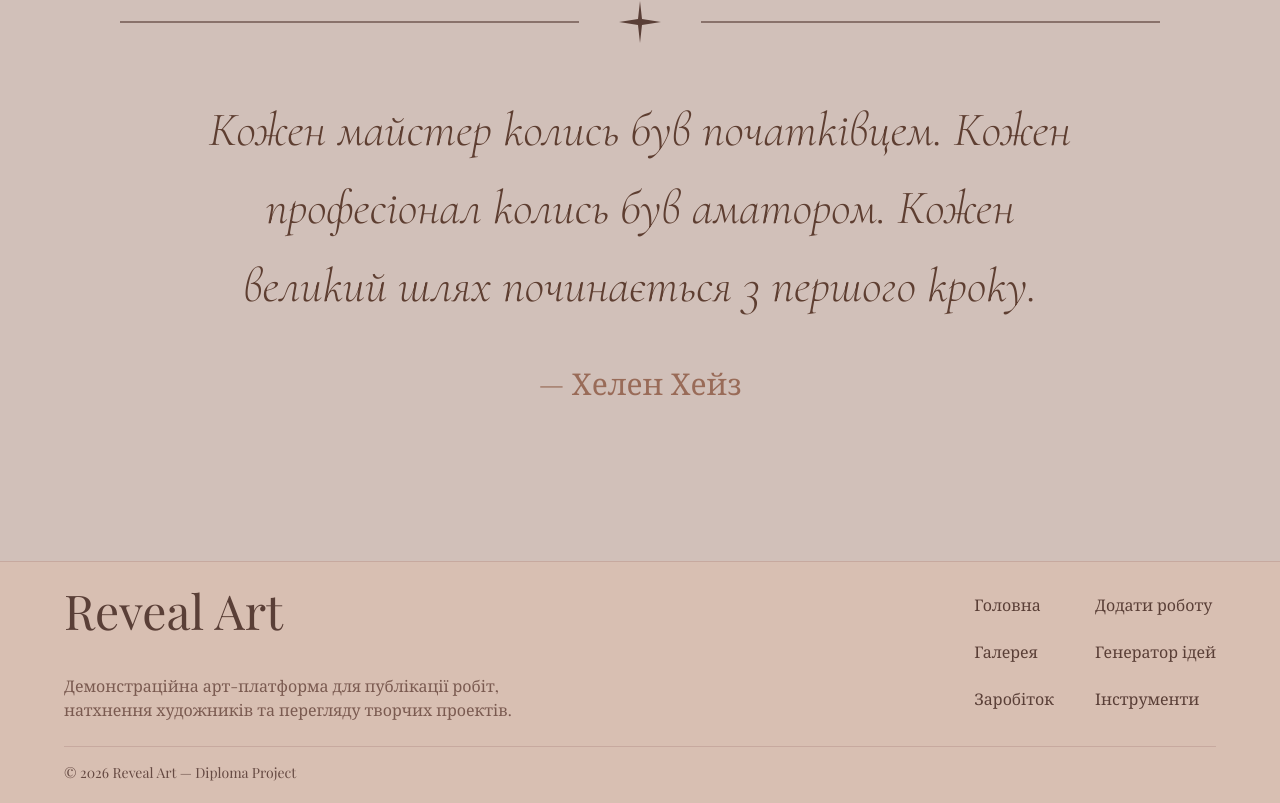
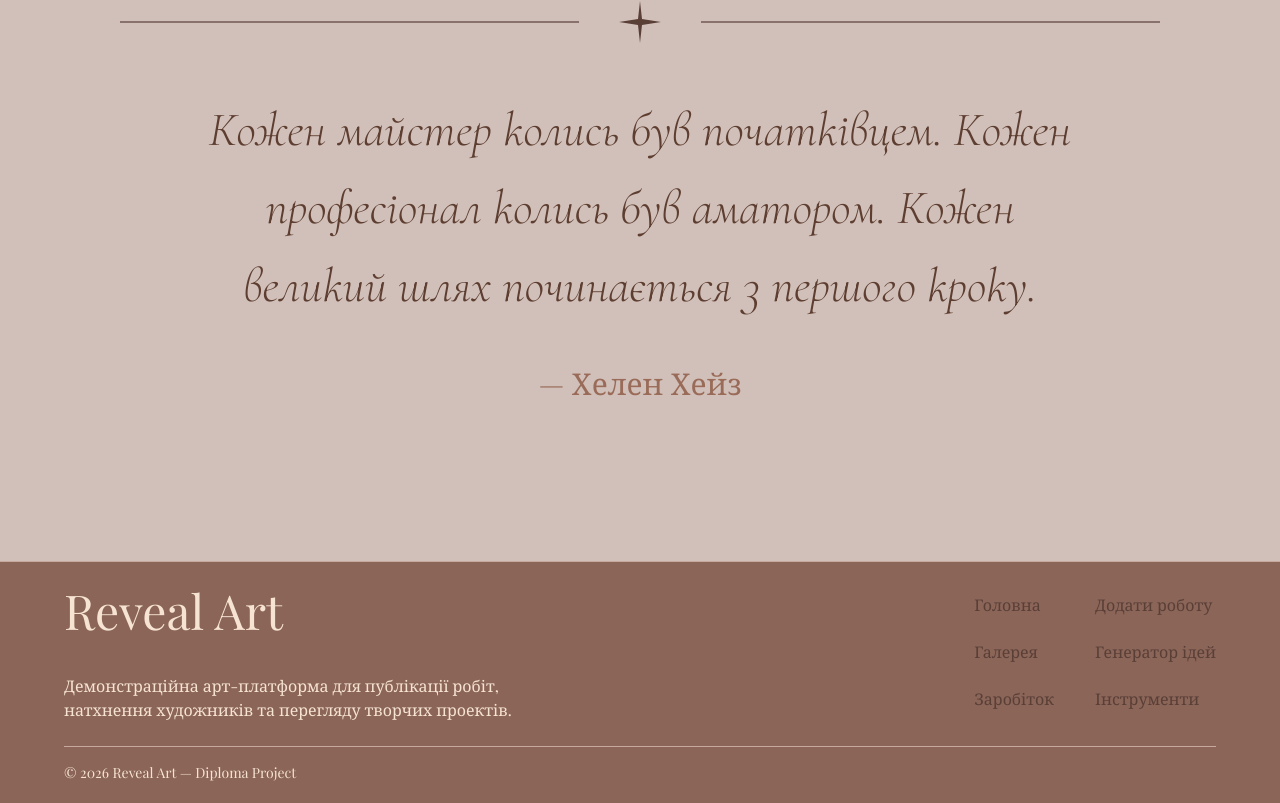
Before and after one commit to FFORqnvr/Reveal-Art, a React (Vite) app: page / in a window 1280 px wide. Shown: the part 2235-3038 px from the top of the page. Built offline with nearby package versions, Linux system fonts and the light colour scheme; a web font is replaced by a local one.

Commit message:
finalComm

```diff
--- a/src/components/Footer.tsx
+++ b/src/components/Footer.tsx
@@ -5,7 +5,7 @@ export default function Footer() {
     <footer
       className="mt-16 border-t"
       style={{
-        backgroundColor: "var(--color-surface)",
+        backgroundColor: "var(--color-footer)",
         borderColor: "var(--color-border)",
       }}
     >
@@ -16,7 +16,7 @@ export default function Footer() {
               className="mb-10 text-5xl "
               style={{
                 fontFamily: "var(--font-heading)",
-                color: "var(--color-text-primary)",
+                color: "var(--color-monetization-card-bg)",
               }}
             >
               Reveal Art
@@ -25,7 +25,7 @@ export default function Footer() {
             <p
               className="max-w-md text-l"
               style={{
-                color: "var(--color-text-secondary)",
+                color: "var(--color-monetization-card-bg)",
               }}
             >
               Демонстраційна арт-платформа для публікації робіт,
@@ -65,7 +65,7 @@ export default function Footer() {
           className="mt-6 border-t pt-4 text-sm"
           style={{
             borderColor: "var(--color-border)",
-            color: "var(--color-text-muted)",
+            color: "var(--color-monetization-card-bg)",
           }}
         >
           © 2026 Reveal Art — Diploma Project
--- a/src/styles/theme.css
+++ b/src/styles/theme.css
@@ -32,6 +32,7 @@
   --color-gallery-warning-bg: #6a463b;
   --color-gallery-card-bg: #F3E4D7;
   --color-monetization-card-bg: #f7e3d2;
+  --color-footer: #8a6558;
 
   /* Borders */
   --color-border: #C7A99F;
@@ -71,5 +72,5 @@
   --shadow-lg: 0 8px 24px rgba(90, 63, 55, 0.16);
 }
 a:hover {
-  color: var(--color-primary-hover);
+  color: var(--color-monetization-card-bg);
 }
```
